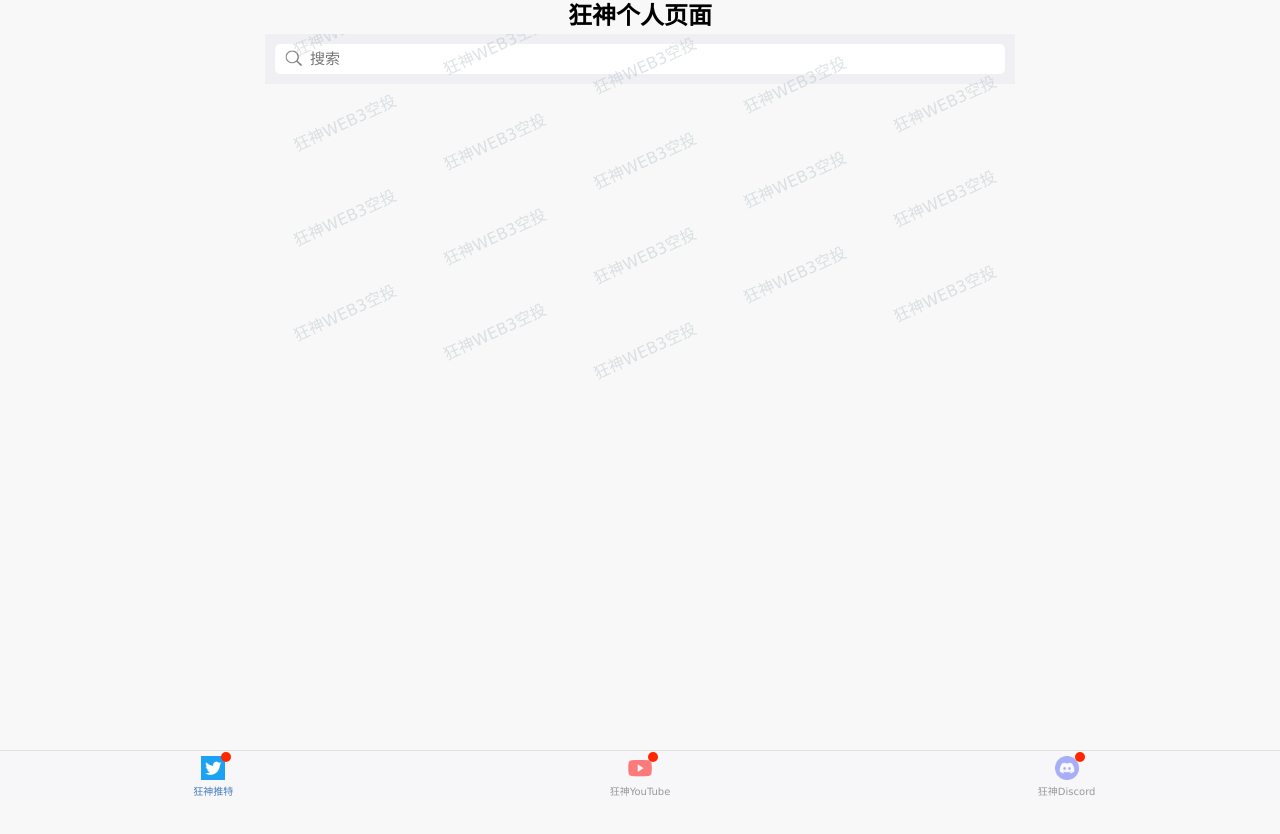
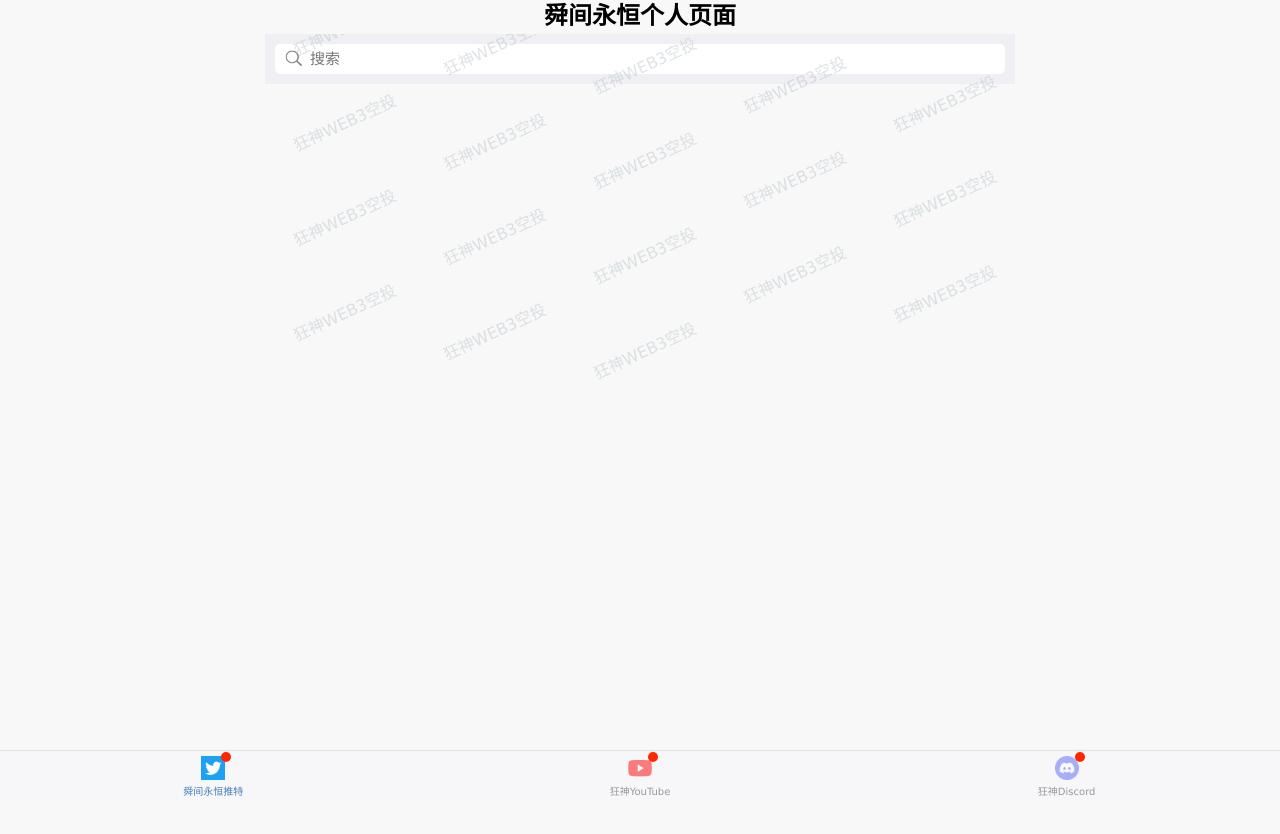
Before and after one commit to tadderst/shunjianyongheng, a plain HTML site: page index.html in a window 1280 px wide. Drawn offline with Linux system fonts and the light colour scheme.

Commit message:
Update index.html

```diff
--- a/index.html
+++ b/index.html
@@ -5,7 +5,7 @@
     <meta charset="UTF-8">
     <meta http-equiv="X-UA-Compatible" content="IE=edge">
     <meta name="viewport" content="width=device-width, initial-scale=1.0">
-    <title>狂神个人页面</title>
+    <title>舜间永恒个人页面</title>
     <script src="static/jquery.min.js"></script>
     <script src="static/lui.js"></script>
     <link rel="stylesheet" href="static/reset.css">
@@ -33,7 +33,7 @@
 </head>
 
 <body>
-    <h1 class="title">狂神个人页面</h1>
+    <h1 class="title">舜间永恒个人页面</h1>
     <div class="kuangshen">
         <section class="mb15">
             <div class="ui_search_box">
@@ -43,9 +43,9 @@
     </div>
     <footer class="ui_page_ft ui_top_1px">
         <nav class="ui_tabBar">
-            <a href="https://twitter.com/kuangshenbtc" class="item active">
+            <a href="https://twitter.com/kongkongry" class="item active">
                 <span class="ico_wrap"><img src="static/tw.png" class="ui_tabBar_icon"></span>
-                <p>狂神推特</p>
+                <p>舜间永恒推特</p>
                 <i class="ui_badge_dot"></i>
             </a>
             <a href="https://www.youtube.com/channel/UClUi2nr86S-gmSFtQTczstw" class="item">
```
